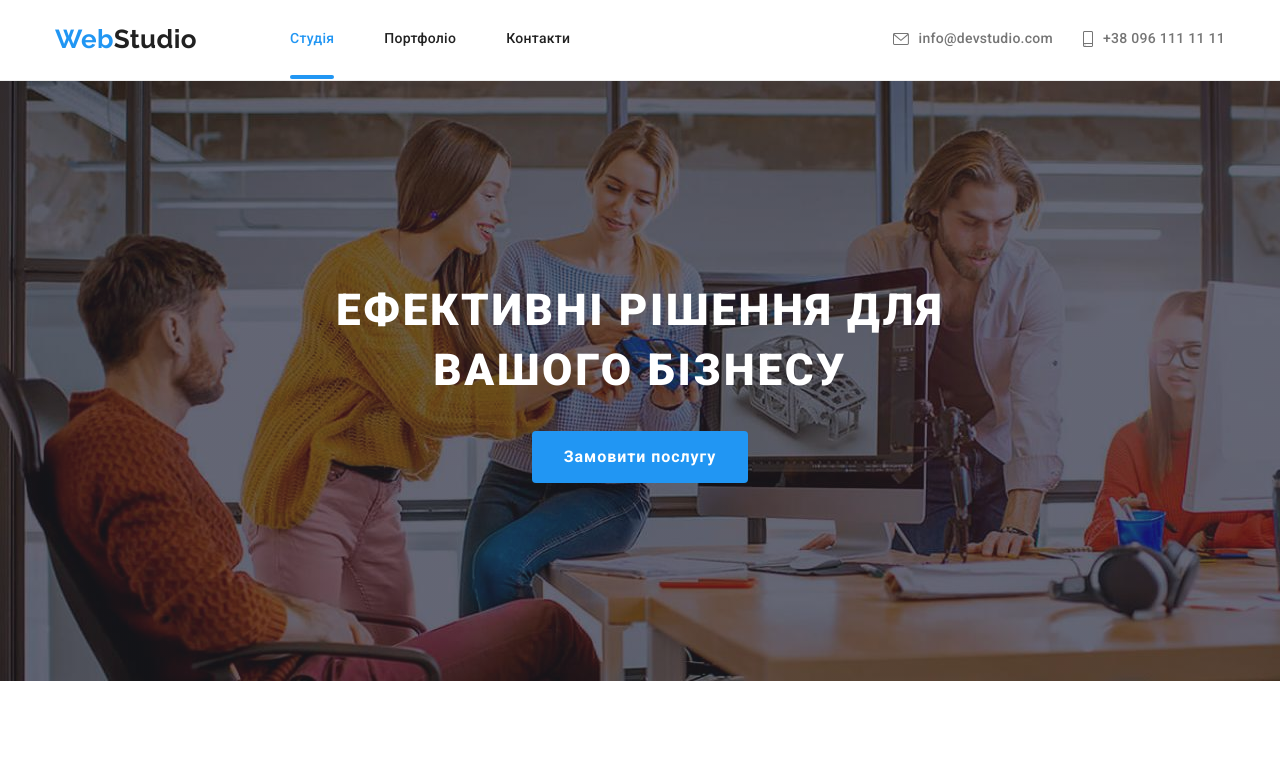
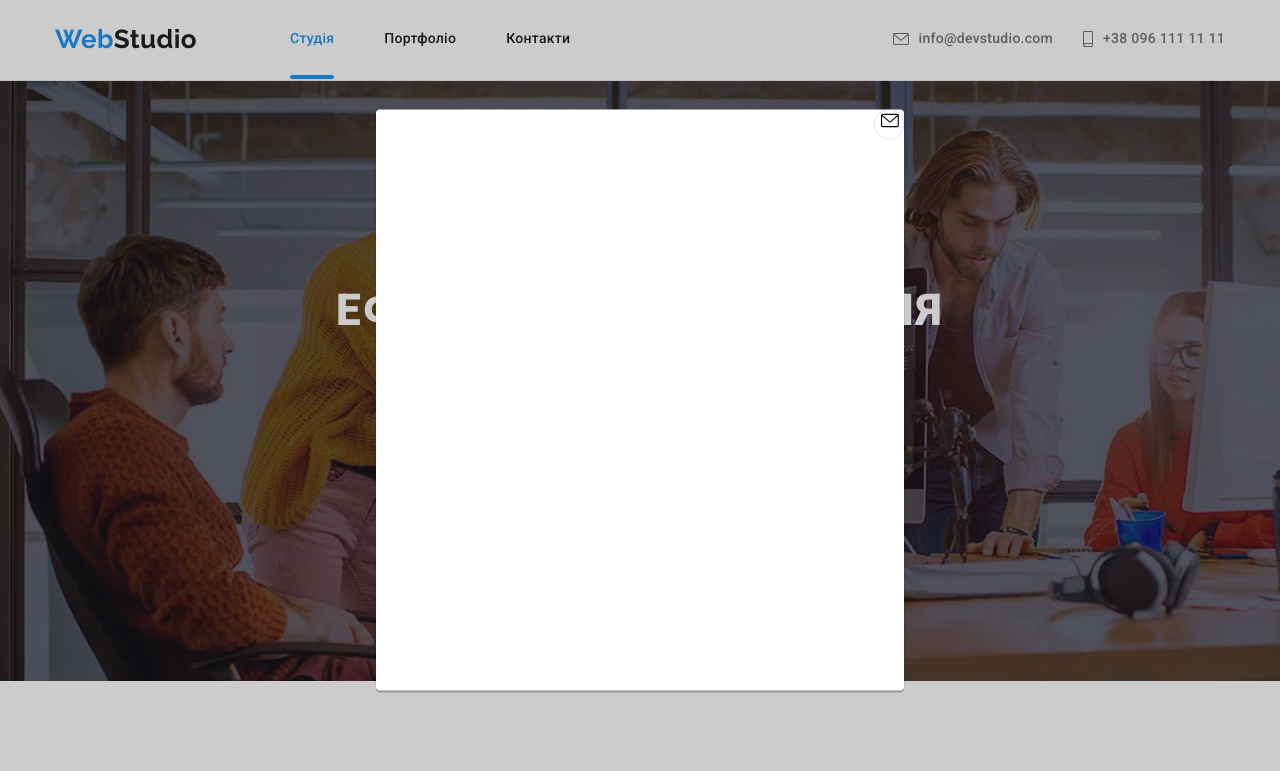
Before and after one commit to divenok/homework-5, a plain HTML site: page index.html in a window 1280 px wide. Shown: the top 771 px of the page. Drawn offline with nearby package versions, Linux system fonts and the light colour scheme.

Commit message:
uppdate css html

```diff
--- a/css/styles.css
+++ b/css/styles.css
@@ -551,8 +551,40 @@ img {
 }
 /* ====== end footer ====== */
 /* ====== start modal window ====== */
+.backdrop {
+  position: fixed;
+  top: 0;
+  left: 0;
+  width: 100vw;
+  height: 100vh;
+  background-color: rgba(0, 0, 0, 0.2);;
+}
+.modal {
 
+  position: absolute;
+  top: 50%;
+  left: 50%;
+  transform: translate(-50%, -50%);
 
+  width: 528px;
+  height: 581px;
+
+  background: #FFFFFF;
+  box-shadow: 0px 1px 3px rgba(0, 0, 0, 0.12), 0px 1px 1px rgba(0, 0, 0, 0.14), 0px 2px 1px rgba(0, 0, 0, 0.2);
+  border-radius: 4px;
+}
+.modal-close-btn {
+
+  position: absolute;
+  top: 0;
+  right: 0;
+
+  width: 30px;
+  height: 30px;
+  border-radius: 50%;
+  background: #FFFFFF;
+  border: 1px solid rgba(0, 0, 0, 0.1);
+}
 /* ====== end page Студія ====== */
 /* ====== start page Портфоліо ====== */
 
--- a/index.html
+++ b/index.html
@@ -303,7 +303,7 @@
       <div class="backdrop">
         <div class="modal">
           <button type="button" class="modal-close-btn">
-            <svg class="icon-close"><use href="./img/sprite.svg#envelope"></use>
+            <svg class="icon-close"><use href="./img/sprite.svg#envelope" width="18" height="18"></use>
             </svg>
           </button>
         </div>
```
